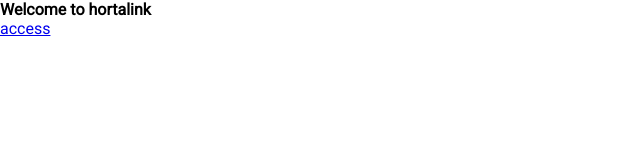
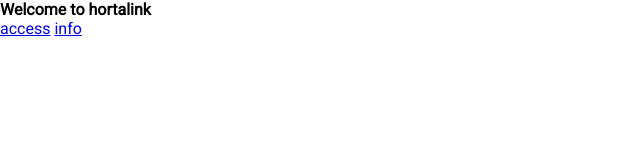
Before and after one commit to dynbox/hortalink, a SvelteKit app in the folder web/: page / in a window 1280 px wide. Shown: the top 160 px of the page, without its empty margins (0-640 px from the left). Built offline with nearby package versions, Linux system fonts and the light colour scheme.

Commit message:
fix: redirect in the same tab

```diff
--- a/web/src/routes/(auth)/access/+page.svelte
+++ b/web/src/routes/(auth)/access/+page.svelte
@@ -28,7 +28,7 @@
             } else {
                 let data = await response.json()
 
-                window.open(data.auth_url, '_blank');
+                window.location.href = data.auth_url, '_blank';
             }
         } catch (error) {
             console.error('There was a problem with the fetch operation: ', error);
--- a/web/src/routes/+page.svelte
+++ b/web/src/routes/+page.svelte
@@ -1,2 +1,3 @@
 <h1>Welcome to hortalink</h1>
 <a href="/access">access</a>
+<a href="/users/@me/info">info</a>
```
